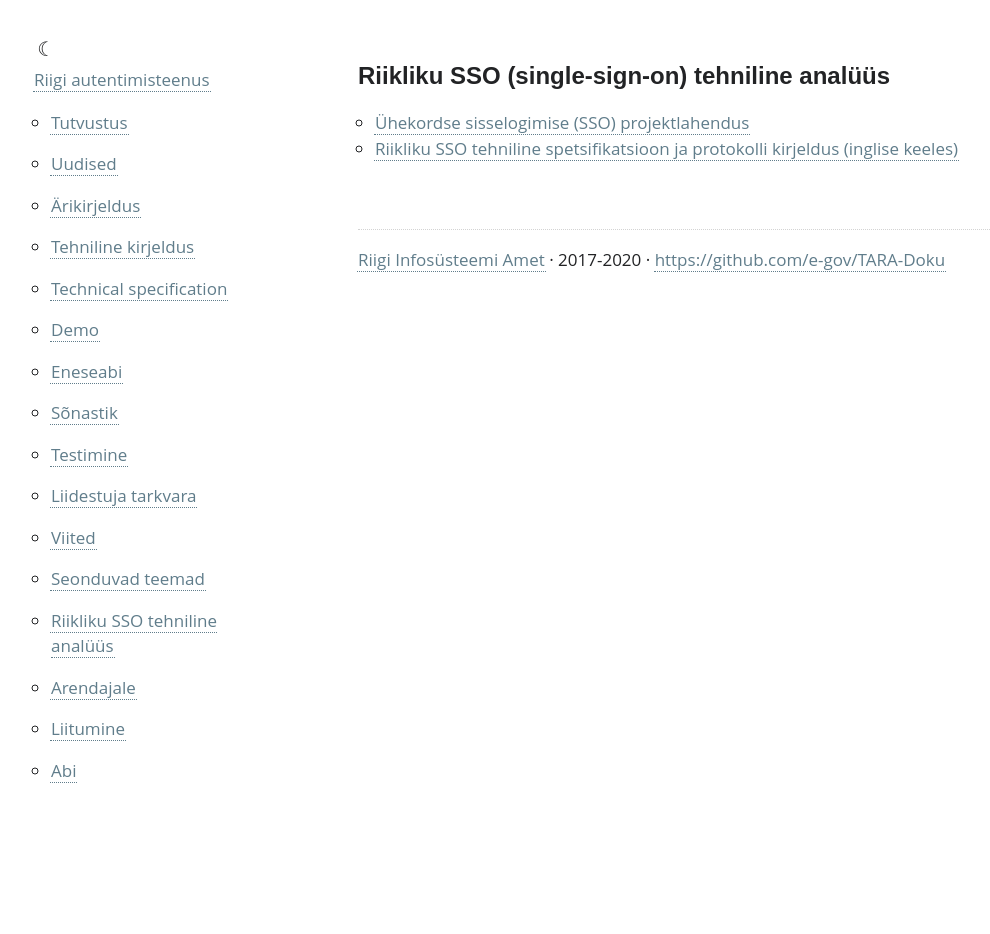
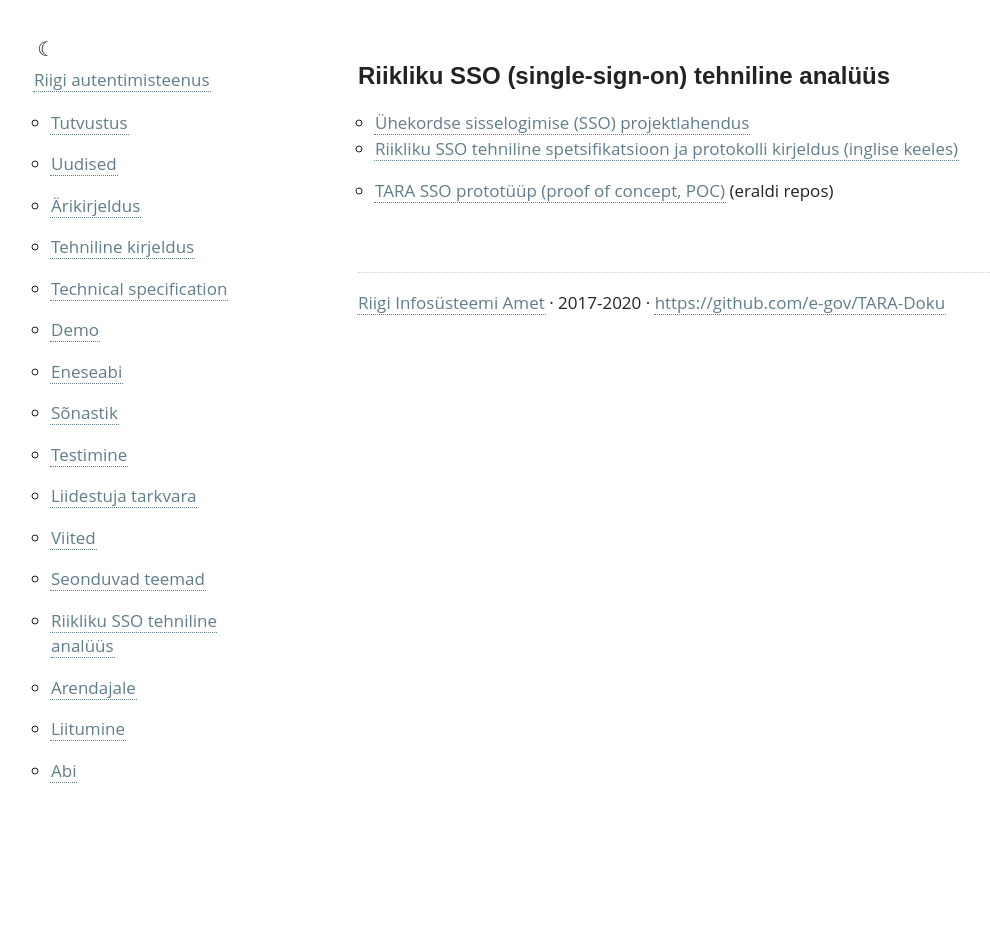
Before and after one commit to e-gov/TARA-Doku, a Jekyll site: the page built from Riikliku SSO tehniline analüüs.md, in a window 1280 px wide. Shown: the whole page, without its empty margins (0-990 px from the left). Built offline with Jekyll 4.4.1, drawn with Linux system fonts in a browser that asks for light colours; our own code applies the rules of GitHub Pages for plain Markdown files.

Commit message:
Link TARA SSO POC repole

```diff
--- a/Riikliku SSO tehniline analüüs.md
+++ b/Riikliku SSO tehniline analüüs.md
@@ -6,3 +6,5 @@ permalink: Riikliku SSO tehniline analüüs
 
 - [Ühekordse sisselogimise (SSO) projektlahendus](SSO projektlahendus)
 - [Riikliku SSO tehniline spetsifikatsioon ja protokolli kirjeldus (inglise keeles)](SSO tehniline spetsifikatsioon)
+
+- [TARA SSO prototüüp (proof of concept, POC)](https://github.com/e-gov/TARA-SSO-POC) (eraldi repos)
```
